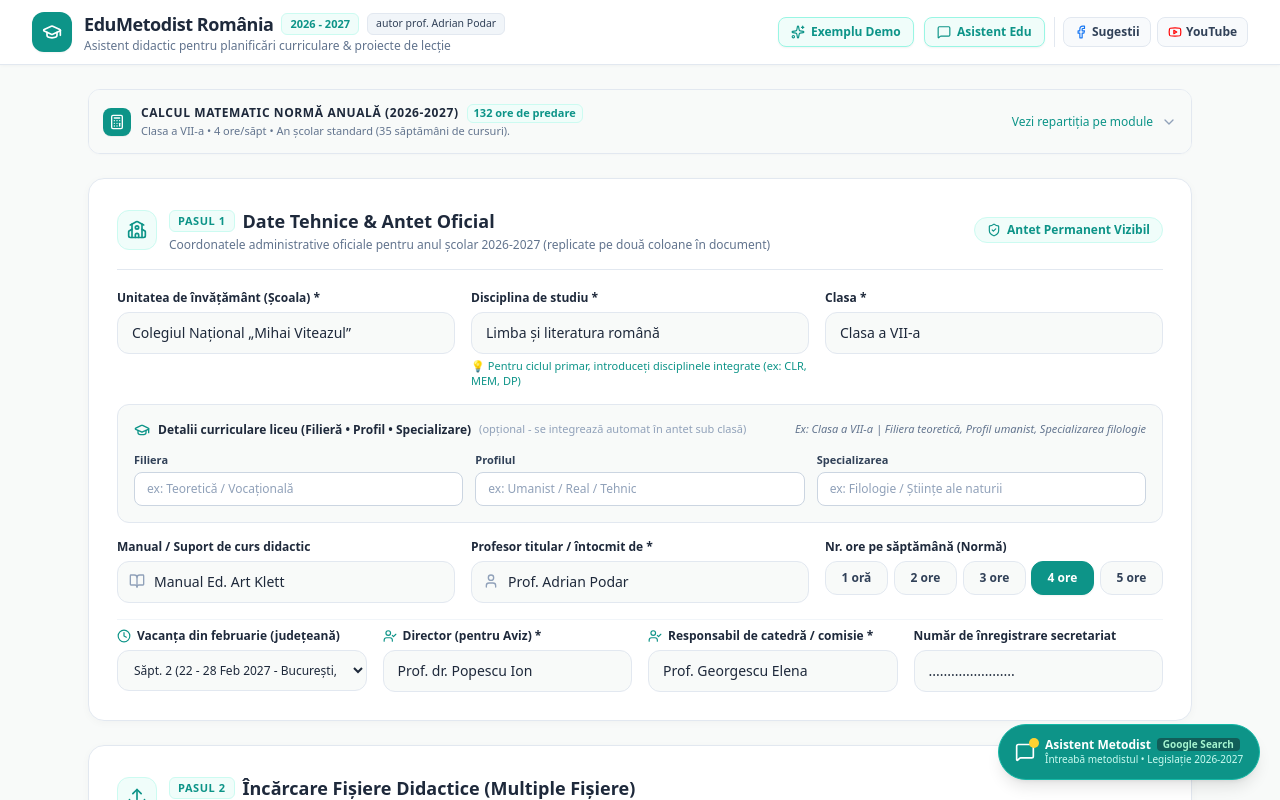
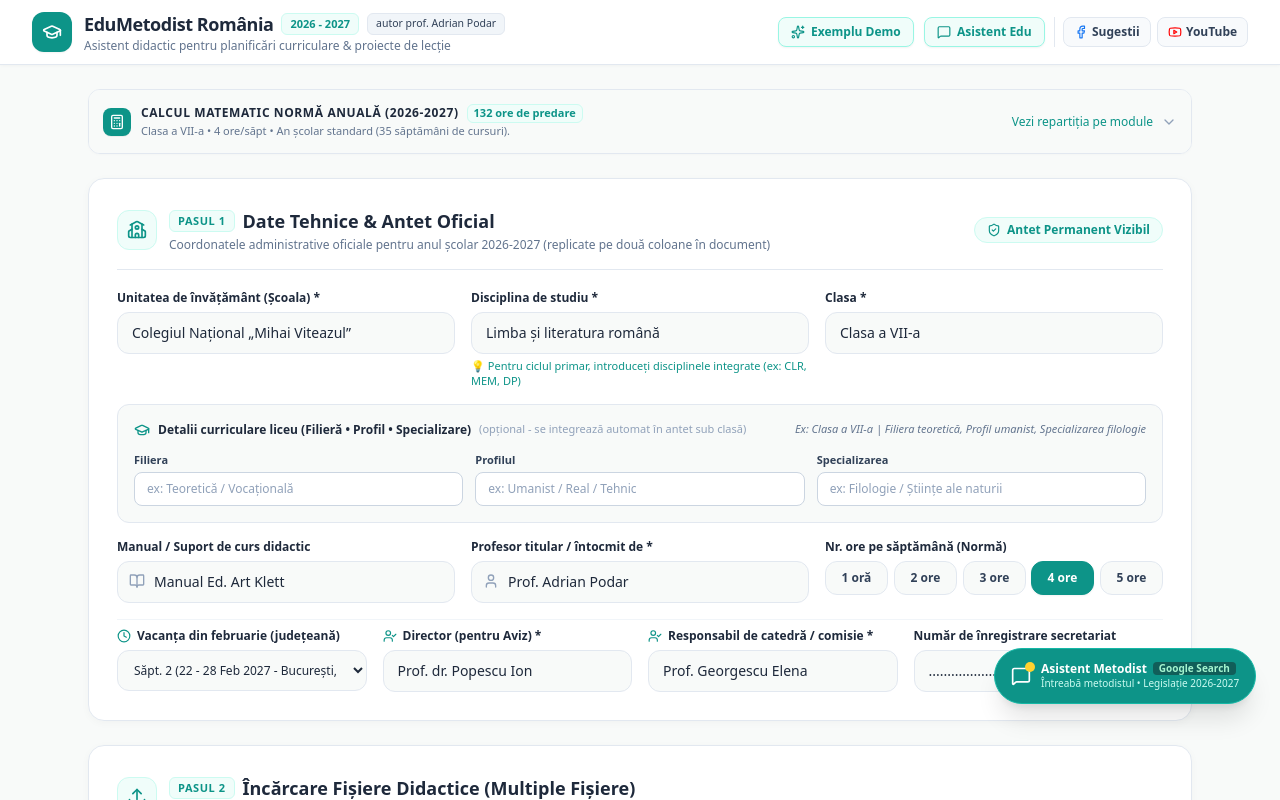
Before and after one commit to aadreean/EduMentor, a React (Vite) app: page / in a window 1280 px wide. Shown: the top 800 px of the page. Built offline with nearby package versions, Linux system fonts and the light colour scheme.

Commit message:
fix: update chat launcher positioning and z-index
Adjusted the floating launcher button position to prevent overlap with third-party UI elements and increased the z-index to ensure visibility across the application.

```diff
--- a/src/components/EduChatAssistant.tsx
+++ b/src/components/EduChatAssistant.tsx
@@ -165,14 +165,14 @@ Despre ce doriți să discutăm astăzi?`,
 
   return (
     <>
-      {/* 1. DISCREET FLOATING LAUNCHER BUTTON (Bottom Right) */}
+      {/* 1. DISCREET FLOATING LAUNCHER BUTTON (Bottom Right - Positioned above third-party badges) */}
       {!isOpen && (
         <button
           type="button"
           onClick={onOpen}
           id="btn-open-chat-assistant"
           aria-label="Deschide Asistentul Metodist & Căutare Edu"
-          className="no-print fixed bottom-5 right-5 z-40 btn-interaction group flex items-center gap-2.5 px-4 py-3 bg-[#0D9488] hover:bg-[#0F766E] text-white rounded-full shadow-lg hover:shadow-xl transition-all duration-200 cursor-pointer border border-[#14B8A6]"
+          className="no-print fixed bottom-20 sm:bottom-24 right-6 z-[9999] btn-interaction group flex items-center gap-2.5 px-4 py-3 bg-[#0D9488] hover:bg-[#0F766E] text-white rounded-full shadow-xl hover:shadow-2xl transition-all duration-200 cursor-pointer border border-[#14B8A6]"
           title="Asistent Metodist & Căutare Web cu Google Search"
         >
           <div className="relative flex items-center justify-center">
@@ -194,7 +194,7 @@ Despre ce doriți să discutăm astăzi?`,
 
       {/* 2. CHAT DRAWER / MODAL INTERFACE */}
       {isOpen && (
-        <div className="no-print fixed inset-0 z-50 flex justify-end bg-slate-900/30 backdrop-blur-xs transition-opacity animate-appear-smooth">
+        <div className="no-print fixed inset-0 z-[9999] flex justify-end bg-slate-900/30 backdrop-blur-xs transition-opacity animate-appear-smooth">
           <div
             id="chat-assistant-drawer"
             className="w-full sm:w-[460px] md:w-[500px] h-full bg-white shadow-2xl flex flex-col border-l border-slate-200 relative"
```
